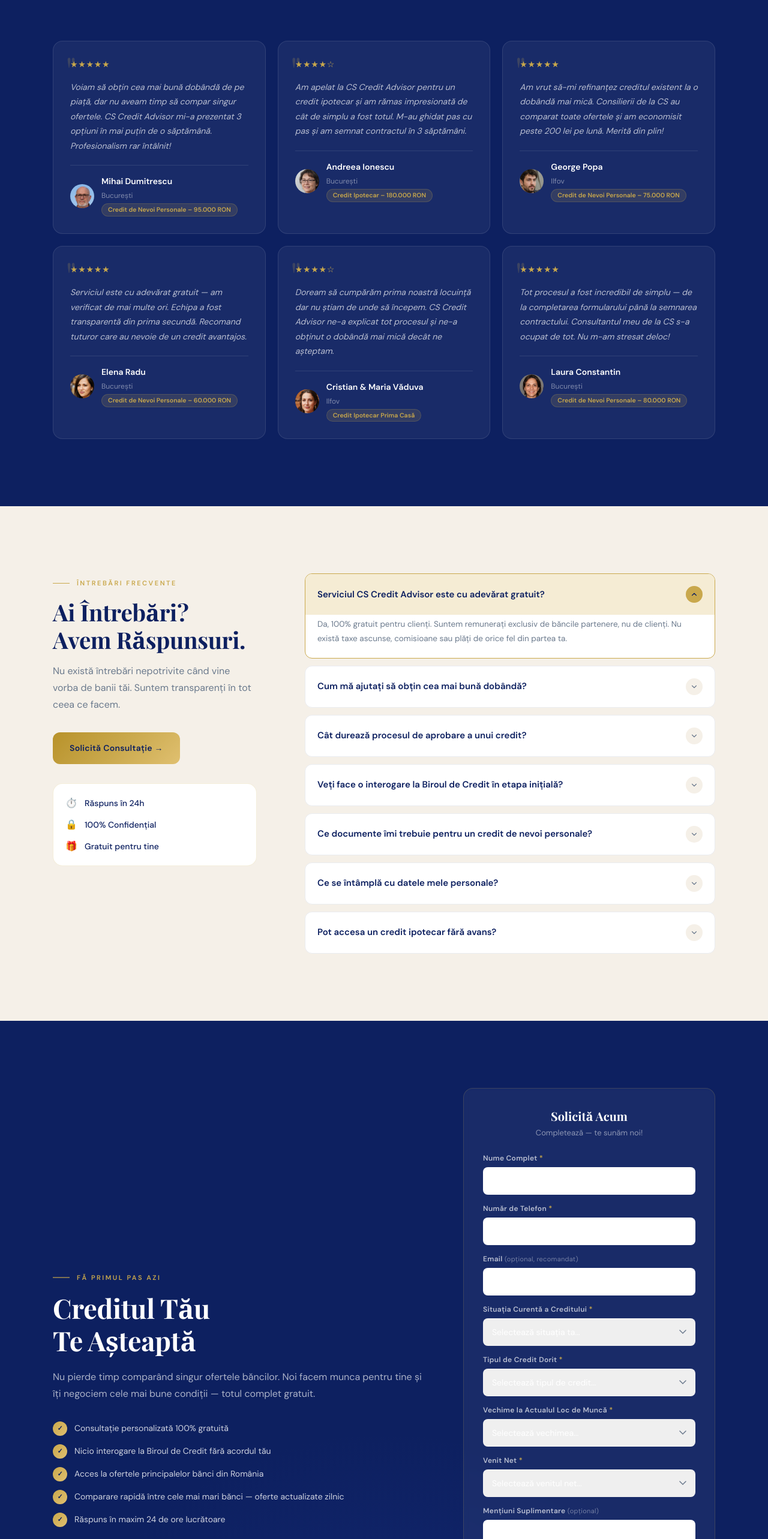
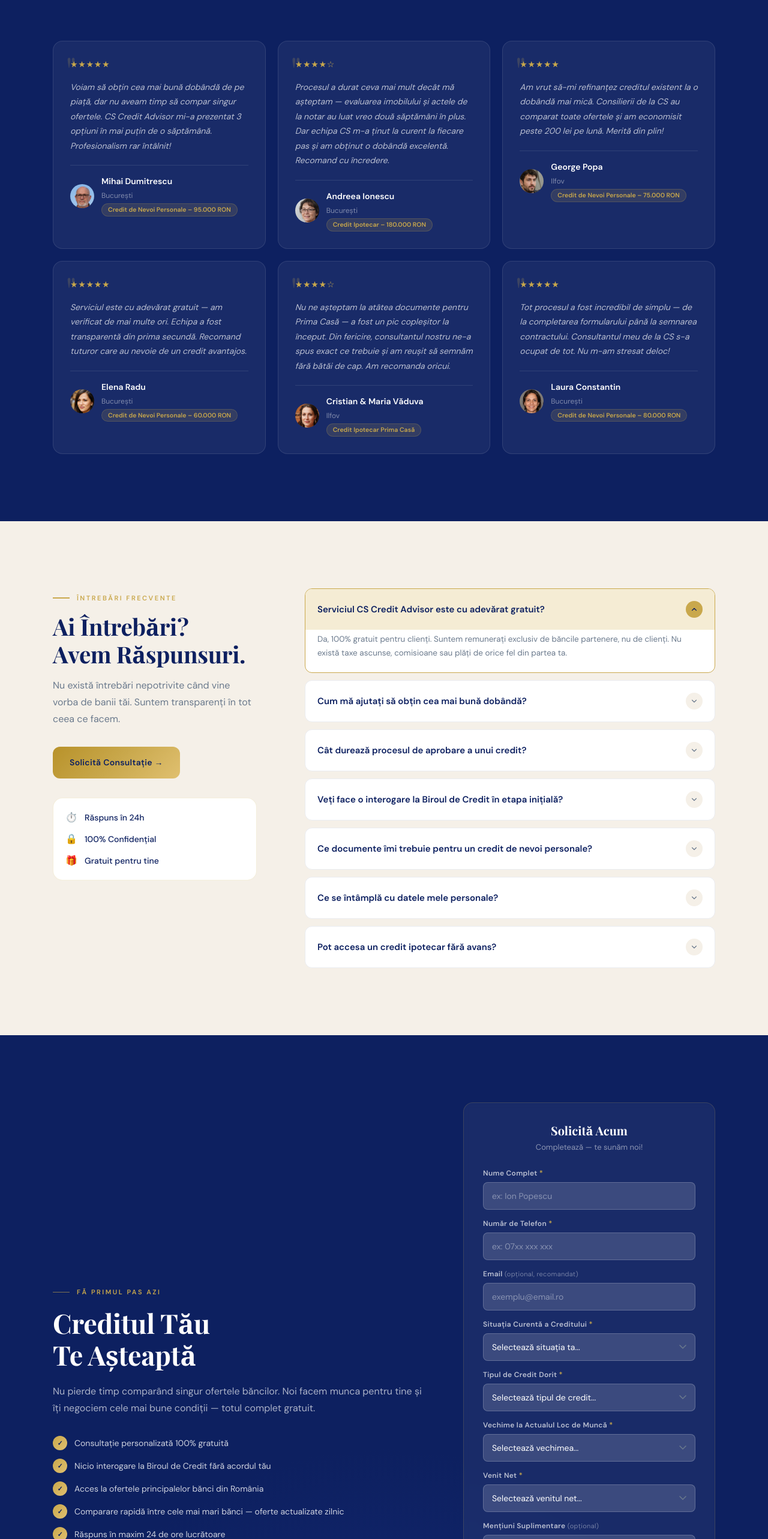
Before and after one commit to RazvanConstantin1/CS-Credit-Advisor, a Next.js app: page / in a window 1280 px wide. Shown: the part 4440-7006 px from the top of the page at 60% size. Built offline with nearby package versions, Linux system fonts and the light colour scheme; a web font is replaced by a local one.

Commit message:
modificare contrast formular 2, refactor text review

```diff
--- a/components/sections/Testimonials.tsx
+++ b/components/sections/Testimonials.tsx
@@ -19,7 +19,7 @@
     tag: "Credit Ipotecar – 180.000 RON",
     stars: 4,
     quote:
-      "Am apelat la CS Credit Advisor pentru un credit ipotecar și am rămas impresionată de cât de simplu a fost totul. M-au ghidat pas cu pas și am semnat contractul în 3 săptămâni.",
+      "Procesul a durat ceva mai mult decât mă așteptam — evaluarea imobilului și actele de la notar au luat vreo două săptămâni în plus. Dar echipa CS m-a ținut la curent la fiecare pas și am obținut o dobândă excelentă. Recomand cu încredere.",
   },
   {
     image: "/download%20(6).jpeg",
@@ -46,7 +46,7 @@
     tag: "Credit Ipotecar Prima Casă",
     stars: 4,
     quote:
-      "Doream să cumpărăm prima noastră locuință dar nu știam de unde să începem. CS Credit Advisor ne-a explicat tot procesul și ne-a obținut o dobândă mai mică decât ne așteptam.",
+      "Nu ne așteptam la atâtea documente pentru Prima Casă — a fost un pic copleșitor la început. Din fericire, consultantul nostru ne-a spus exact ce trebuie și am reușit să semnăm fără bătăi de cap. Am recomanda oricui.",
   },
   {
     image: "/download.jpeg",
--- a/components/ui/LeadForm.tsx
+++ b/components/ui/LeadForm.tsx
@@ -34,7 +34,7 @@
   const inputBase = [
     "w-full rounded-lg px-3.5 py-3 text-sm outline-none transition-all duration-200 font-dm border-[1.5px]",
     dark
-      ? "bg-white/8 border-white/15 text-white placeholder:text-white/35 focus:border-gold focus:bg-white/12"
+      ? "bg-white/15 border-white/20 text-white [color-scheme:dark] placeholder:text-white/40 focus:border-gold focus:bg-white/20"
       : "bg-[#fafbfc] border-[#e0e4ea] text-navy placeholder:text-muted focus:border-gold focus:bg-white focus:shadow-[0_0_0_3px_rgba(201,168,76,0.12)]",
   ].join(" ");
 
```
